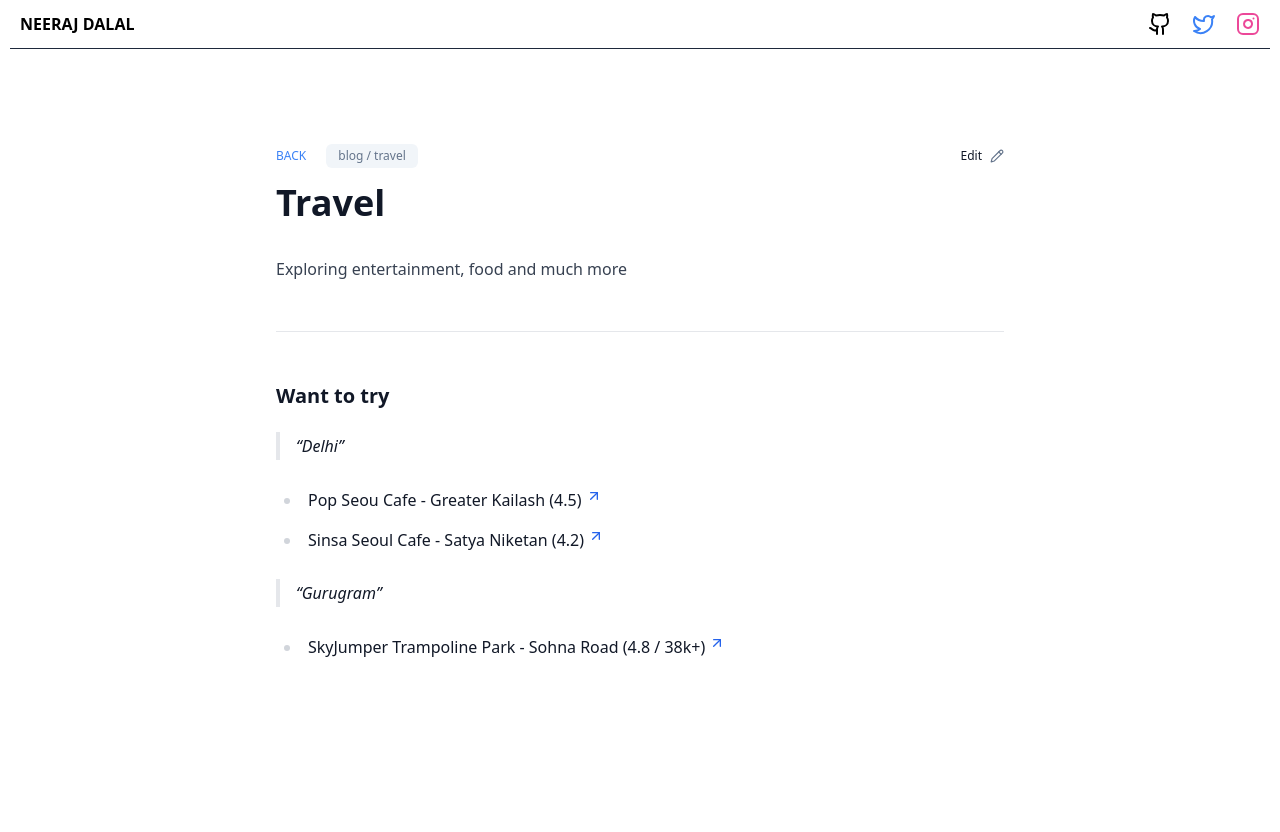
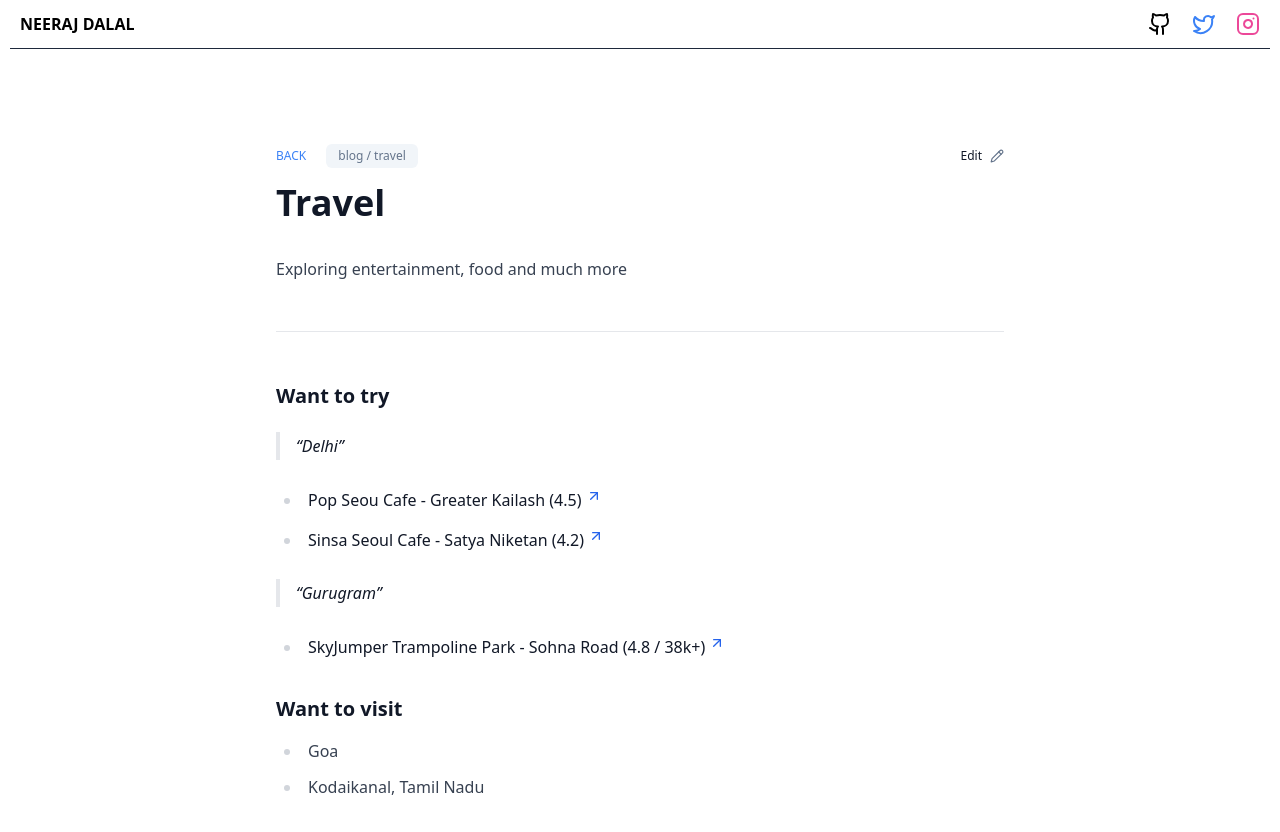
Before and after one commit to nrjdalal/v0.nrjdalal.com, a Next.js app: page /blog/travel in a window 1280 px wide. Shown: the top 832 px of the page. Before the commit the page ends 800 px from the top, so only its background shows below. Built offline with nearby package versions, Linux system fonts and the light colour scheme.

Commit message:
bookmark+

```diff
--- a/src/app/(mdx)/blog/travel/page.mdx
+++ b/src/app/(mdx)/blog/travel/page.mdx
@@ -21,3 +21,8 @@ export const metadata = {
 > Gurugram
 
 - [<p className="flex gap-1">SkyJumper Trampoline Park - Sohna Road (4.8 / 38k+)<ArrowUpRight className="mt-0.5 h-4 w-4 text-blue-600" /></p>](https://maps.app.goo.gl/vqHeAiwL8xDR3NMu6)
+
+### Want to visit
+
+- Goa
+- Kodaikanal, Tamil Nadu
```
